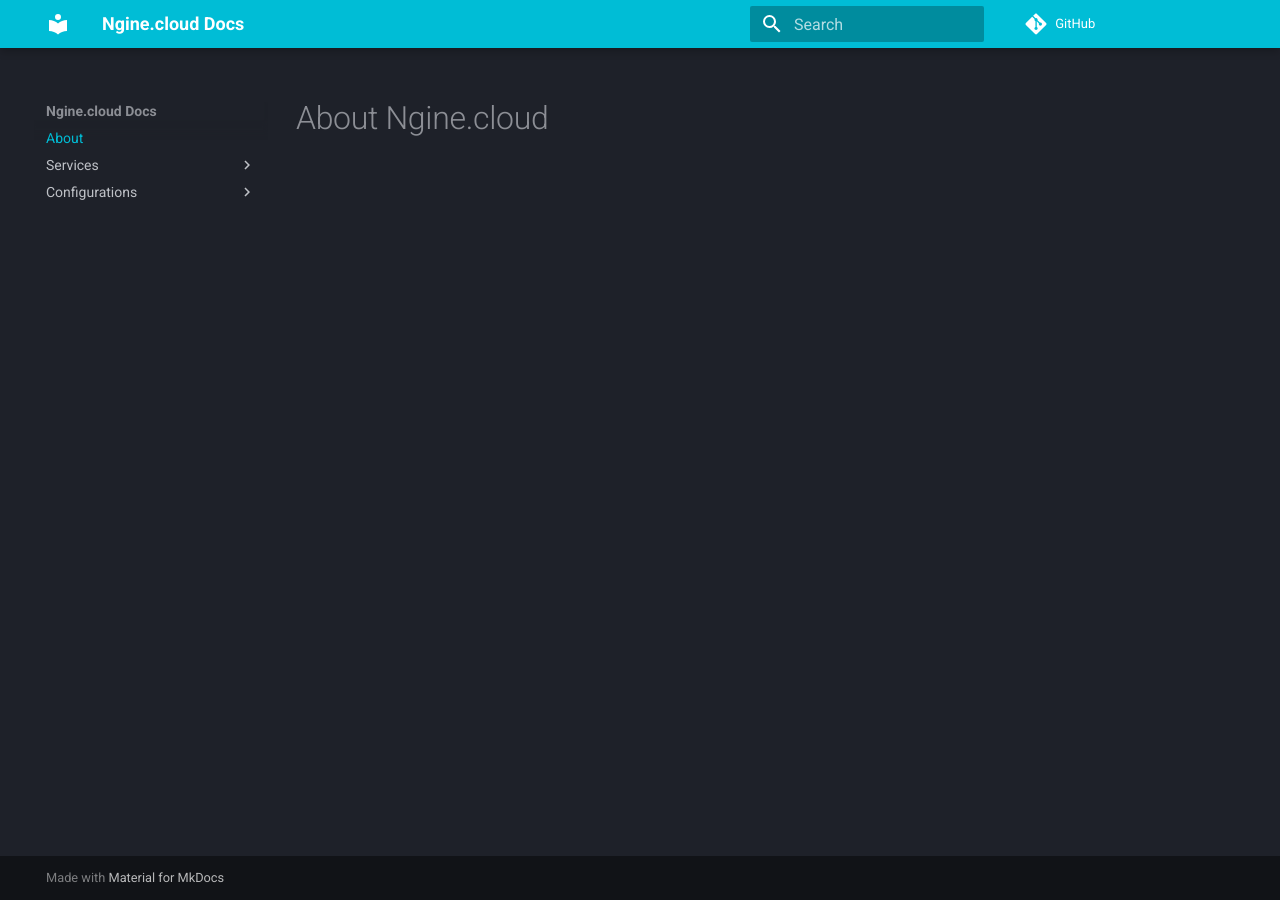
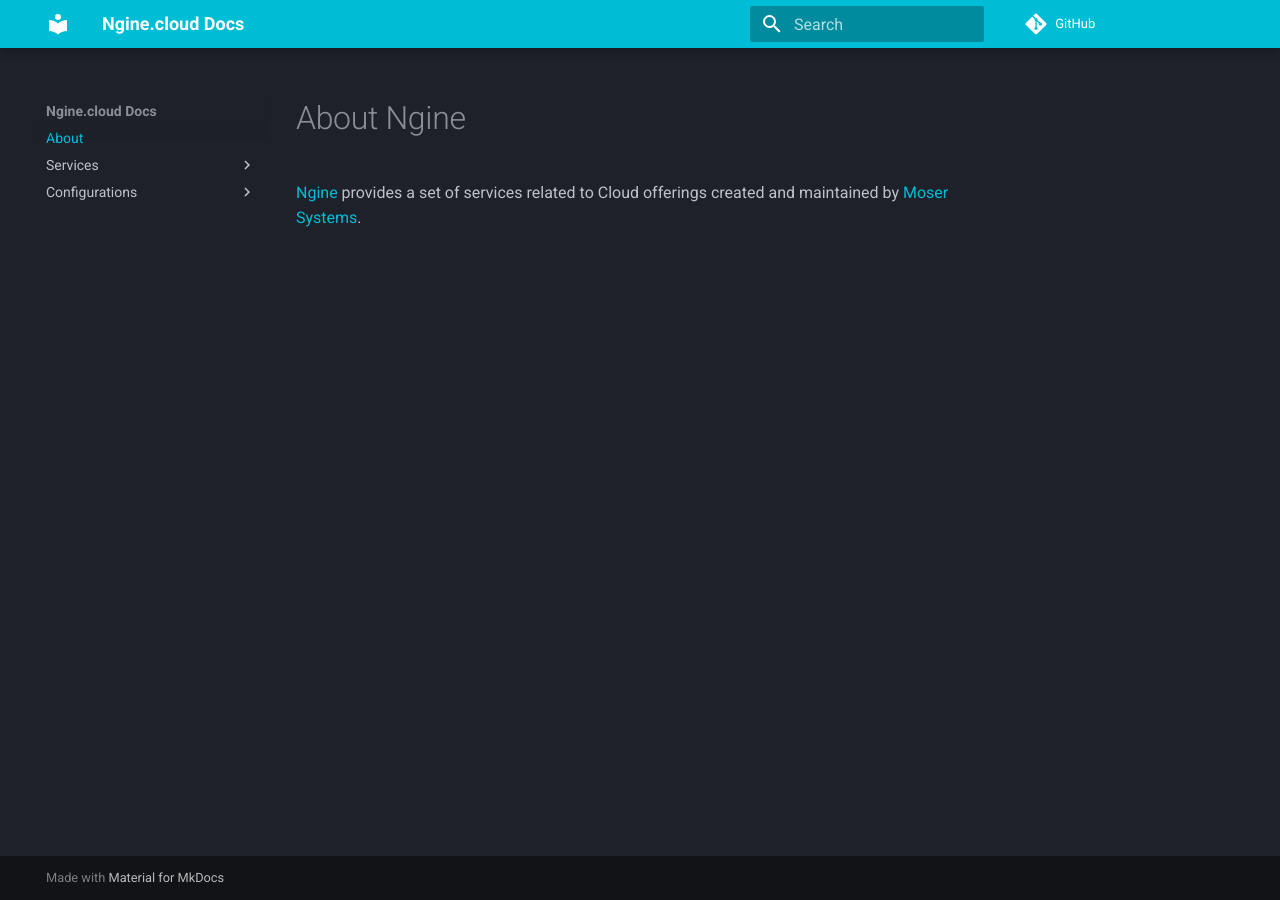
Before and after one commit to ngine-io/docs, an MkDocs documentation site: the page built from docs/index.md, in a window 1280 px wide. Built offline with MkDocs 1.6.1 and Material for MkDocs 9.7.7, drawn with Linux system fonts in a browser that asks for light colours; comment, search, counter and statistics services are not loaded.

Commit message:
adjust about

```diff
--- a/docs/index.md
+++ b/docs/index.md
@@ -1 +1,3 @@
-# About Ngine.cloud
+# About Ngine
+
+[Ngine](https://www.ngine.io) provides a set of services related to Cloud offerings created and maintained by [Moser Systems](https://www.moser-systems.com/).
```
